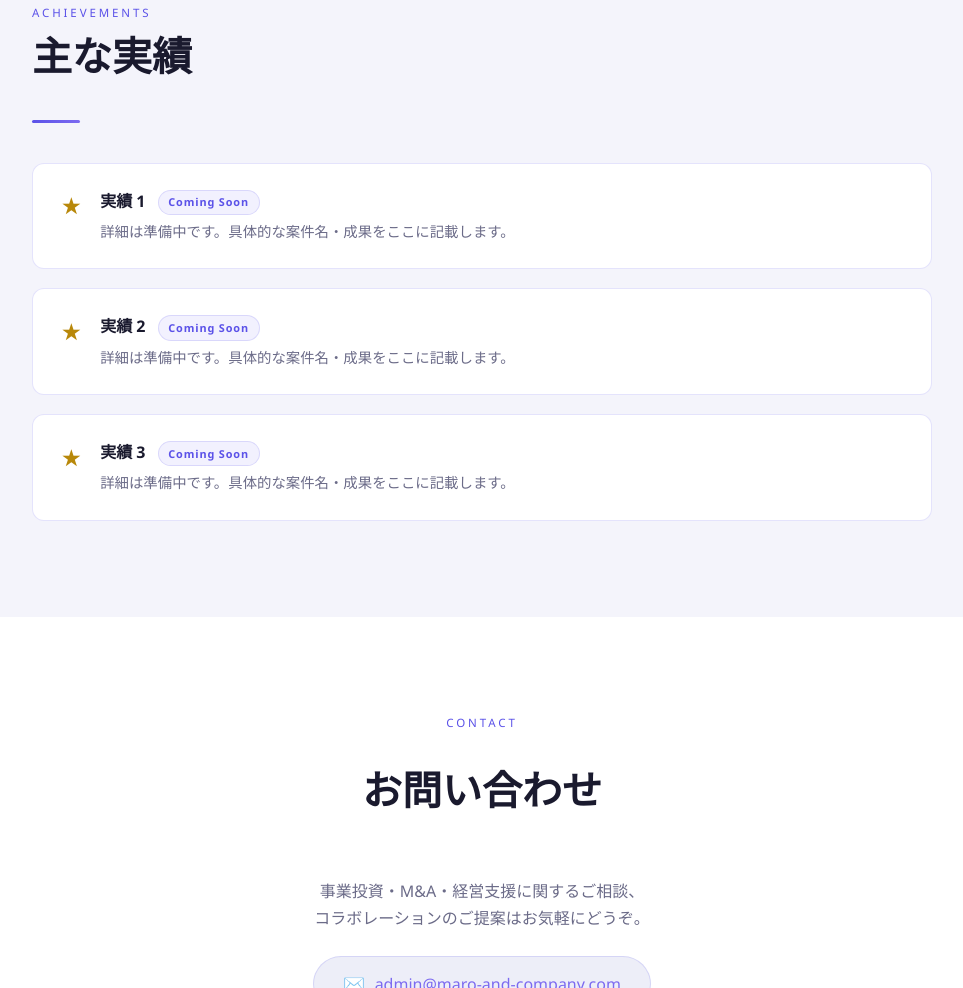
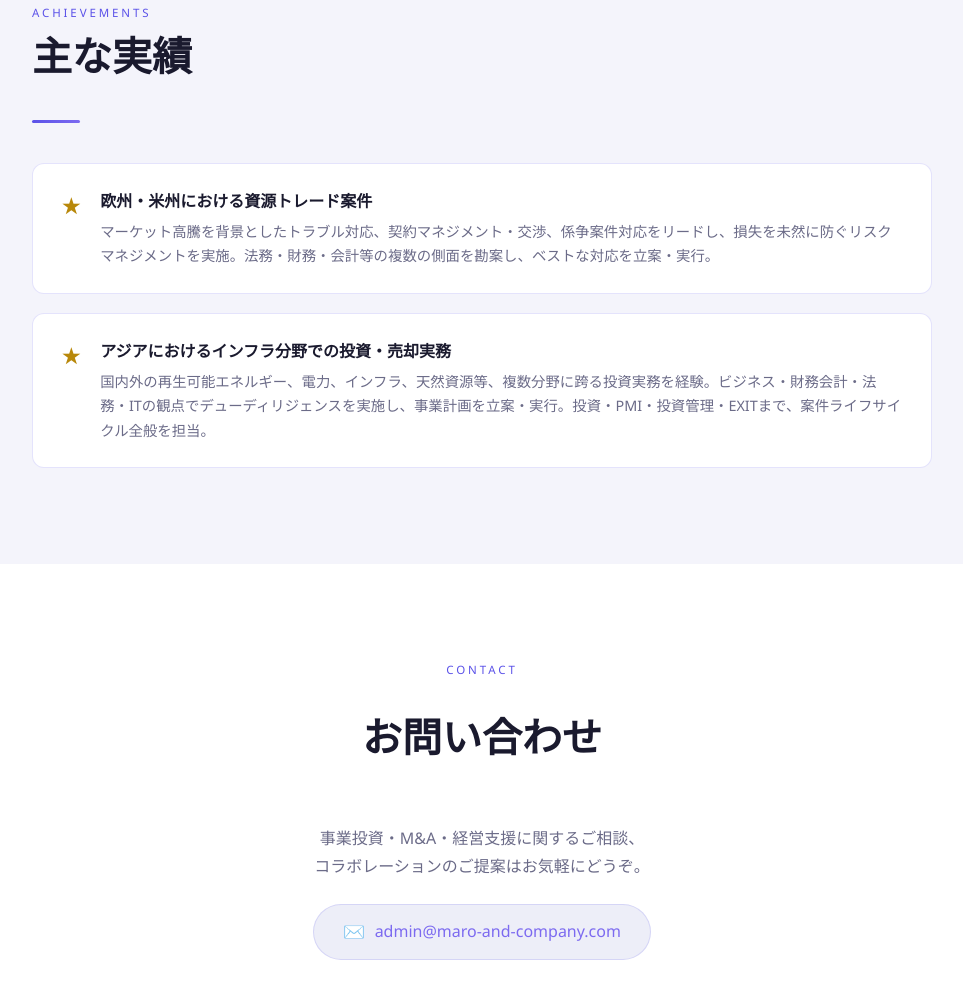
Before and after one commit to daina-nakamura/portfolio-page, a plain HTML site: page index.html in a window 1280 px wide. Shown: the part 2580-3568 px from the top of the page, without its empty margins (158-1121 px from the left). Drawn offline with Linux system fonts and the light colour scheme.

Commit message:
Update index.html

```diff
--- a/index.html
+++ b/index.html
@@ -477,24 +477,16 @@
       <div class="ach-item reveal" style="transition-delay:.05s">
         <div class="ach-star">★</div>
         <div class="ach-body">
-          <div class="ach-title">実績 1 <span class="badge">Coming Soon</span></div>
-          <div class="ach-desc">詳細は準備中です。具体的な案件名・成果をここに記載します。</div>
+          <div class="ach-title">欧州・米州における資源トレード案件</div>
+          <div class="ach-desc">マーケット高騰を背景としたトラブル対応、契約マネジメント・交渉、係争案件対応をリードし、損失を未然に防ぐリスクマネジメントを実施。法務・財務・会計等の複数の側面を勘案し、ベストな対応を立案・実行。</div>
         </div>
       </div>
 
       <div class="ach-item reveal" style="transition-delay:.13s">
         <div class="ach-star">★</div>
         <div class="ach-body">
-          <div class="ach-title">実績 2 <span class="badge">Coming Soon</span></div>
-          <div class="ach-desc">詳細は準備中です。具体的な案件名・成果をここに記載します。</div>
-        </div>
-      </div>
-
-      <div class="ach-item reveal" style="transition-delay:.21s">
-        <div class="ach-star">★</div>
-        <div class="ach-body">
-          <div class="ach-title">実績 3 <span class="badge">Coming Soon</span></div>
-          <div class="ach-desc">詳細は準備中です。具体的な案件名・成果をここに記載します。</div>
+          <div class="ach-title">アジアにおけるインフラ分野での投資・売却実務</div>
+          <div class="ach-desc">国内外の再生可能エネルギー、電力、インフラ、天然資源等、複数分野に跨る投資実務を経験。ビジネス・財務会計・法務・ITの観点でデューディリジェンスを実施し、事業計画を立案・実行。投資・PMI・投資管理・EXITまで、案件ライフサイクル全般を担当。</div>
         </div>
       </div>
 
```
